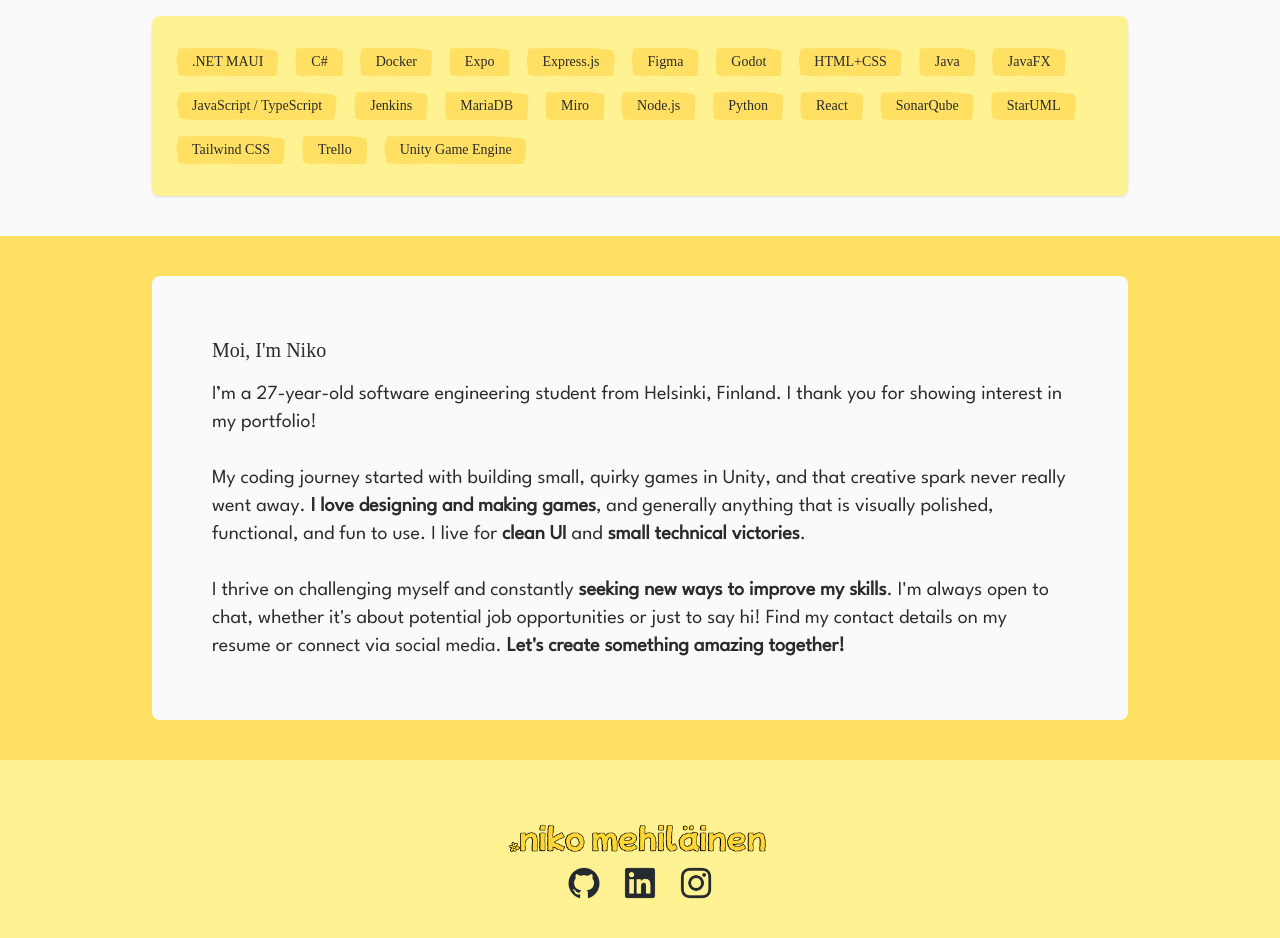
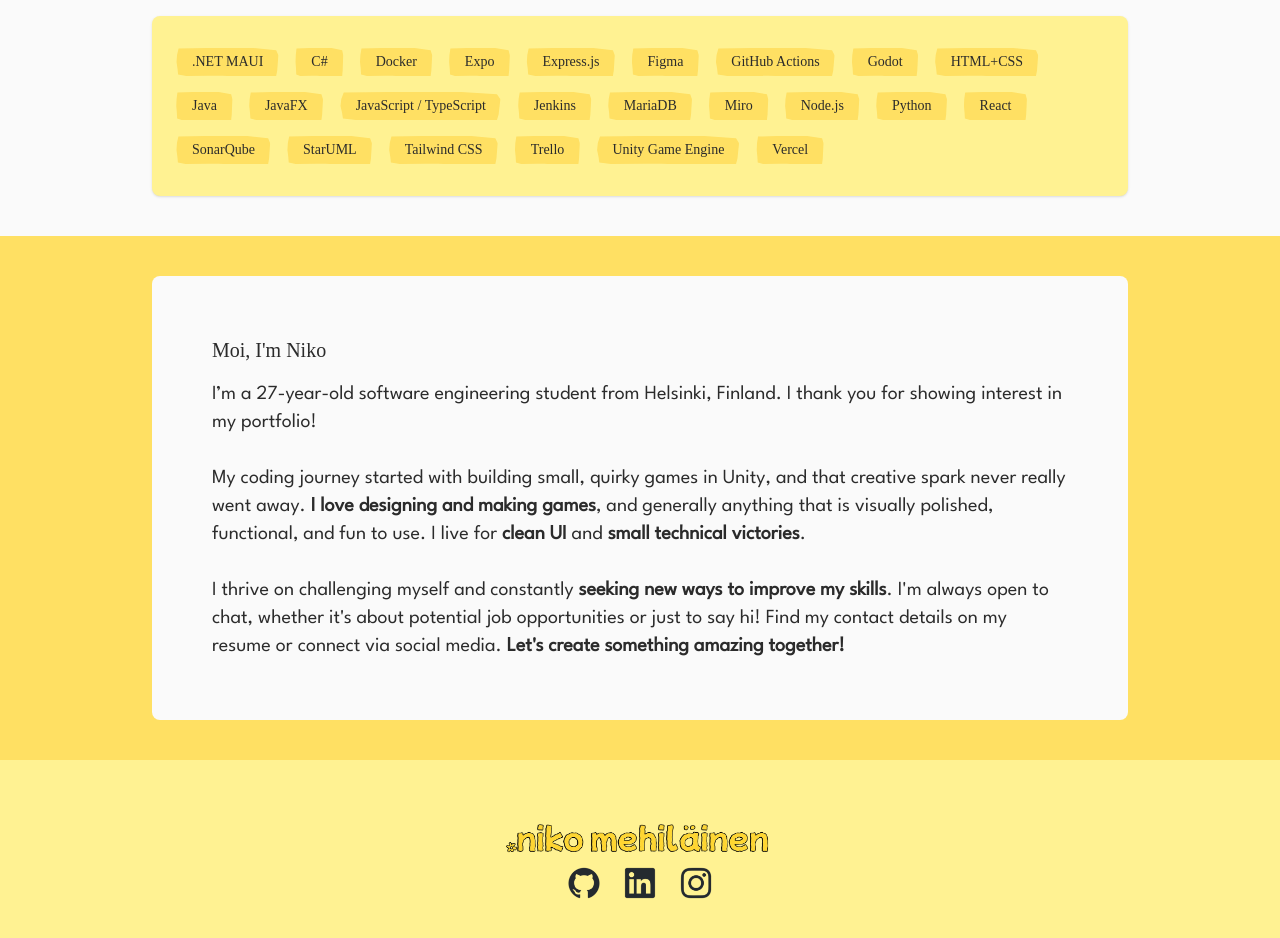
Before and after one commit to mehiis/portfolio-website, a React (Vite) app: page / in a window 1280 px wide. Shown: the part 1660-2598 px from the top of the page. Built offline with nearby package versions, Linux system fonts and the light colour scheme; a web font is replaced by a local one.

Commit message:
continue image optimization

```diff
--- a/src/components/general/Footer.tsx
+++ b/src/components/general/Footer.tsx
@@ -1,7 +1,7 @@
 import github from "@/assets/images/icons/gh.webp";
 import linkedin from "@/assets/images/icons/li.webp"
 import instagram from "@/assets/images/icons/ig.webp";
-import fullNameLogo from "@/assets/images/logos/full-name.png"
+import fullNameLogo from "@/assets/images/logos/nikomehilainen.webp";
 import { Link } from "react-router";
 
 const Footer = () => {
@@ -11,10 +11,10 @@ const Footer = () => {
                 <Link to="/">
                   <img src={fullNameLogo}
                   loading="lazy"
-                  alt="Image of stylized full name, small flower and text 'niko mehiläinen'."
-                  className="w-auto max-h-[35px] mx-auto mb-3 hover:scale-105 transition-transform duration-150"
-                  width="150"
-                  height="75"
+                  alt="Image of stylized full name, small flower and text 'niko mehilaeinen'."
+                  className="w-[240px] md:w-[280px] h-auto mx-auto mb-3 hover:scale-105 transition-transform duration-150 aspect-[8/1]"
+                  width="2000"
+                  height="250"
                   />
                 </Link>
 
@@ -25,15 +25,17 @@ const Footer = () => {
                         loading="lazy"
                         alt="GitHub Logo 2025"
                         className="w-8 h-auto mx-3 hover:scale-115 transition-transform duration-150"
-                        width="32"
-                        height="32"/>
+                        width="500"
+                        height="500"/>
                     </a>
                     <a href="https://fi.linkedin.com/in/nikomehilainen" target="_blank">
                     <img
                       src={linkedin}
                       loading="lazy"
                       alt="LinkedIn Logo 2025"
-                      className="w-8 h-auto mx-3 hover:scale-115 transition-transform duration-150" />
+                      className="w-8 h-auto mx-3 hover:scale-115 transition-transform duration-150"
+                      width="500"
+                      height="500"/>
                     </a>
                     <a href="https://www.instagram.com/nikomehilainen/" target="_blank">
                       <img
@@ -41,8 +43,8 @@ const Footer = () => {
                         loading="lazy"
                         alt="Instagram Logo 2025"
                         className="w-8 h-auto mx-3 hover:scale-115 transition-transform duration-150"
-                        width="32"
-                        height="32" />
+                        width="500"
+                        height="500" />
                       </a>
                 </div>
             </div>
--- a/src/components/homepage/Tools.tsx
+++ b/src/components/homepage/Tools.tsx
@@ -2,7 +2,7 @@ import CustomH2Title from "./components/CustomH2Title";
 import titleIcon from "@/assets/images/h2/familiar-tools-h2.png";
 
 function Tools(){
-    const tools = ["Java", "C#", "Python", "JavaScript / TypeScript", "Unity Game Engine", "Godot", "React", ".NET MAUI", "JavaFX", "Express.js", "Tailwind CSS", "Node.js", "HTML+CSS", "SonarQube", "Jenkins", "Expo", "Figma", "MariaDB", "Docker", "StarUML", "Trello", "Miro"].sort();
+    const tools = ["Java", "C#", "Python", "JavaScript / TypeScript", "Unity Game Engine", "Godot", "React", ".NET MAUI", "JavaFX", "Express.js", "Tailwind CSS", "Node.js", "HTML+CSS", "SonarQube", "Jenkins", "Expo", "Figma", "MariaDB", "Docker", "StarUML", "Trello", "Miro", "GitHub Actions", "Vercel"].sort();
 
     return(
         <div className="max-w-[1440px] min-w-[360px] mx-auto p-2 md:px-30">
```
Also changed, not shown: src/assets/images/logos/full-name.png (deleted), src/assets/images/logos/nikomehilainen.webp (added).
